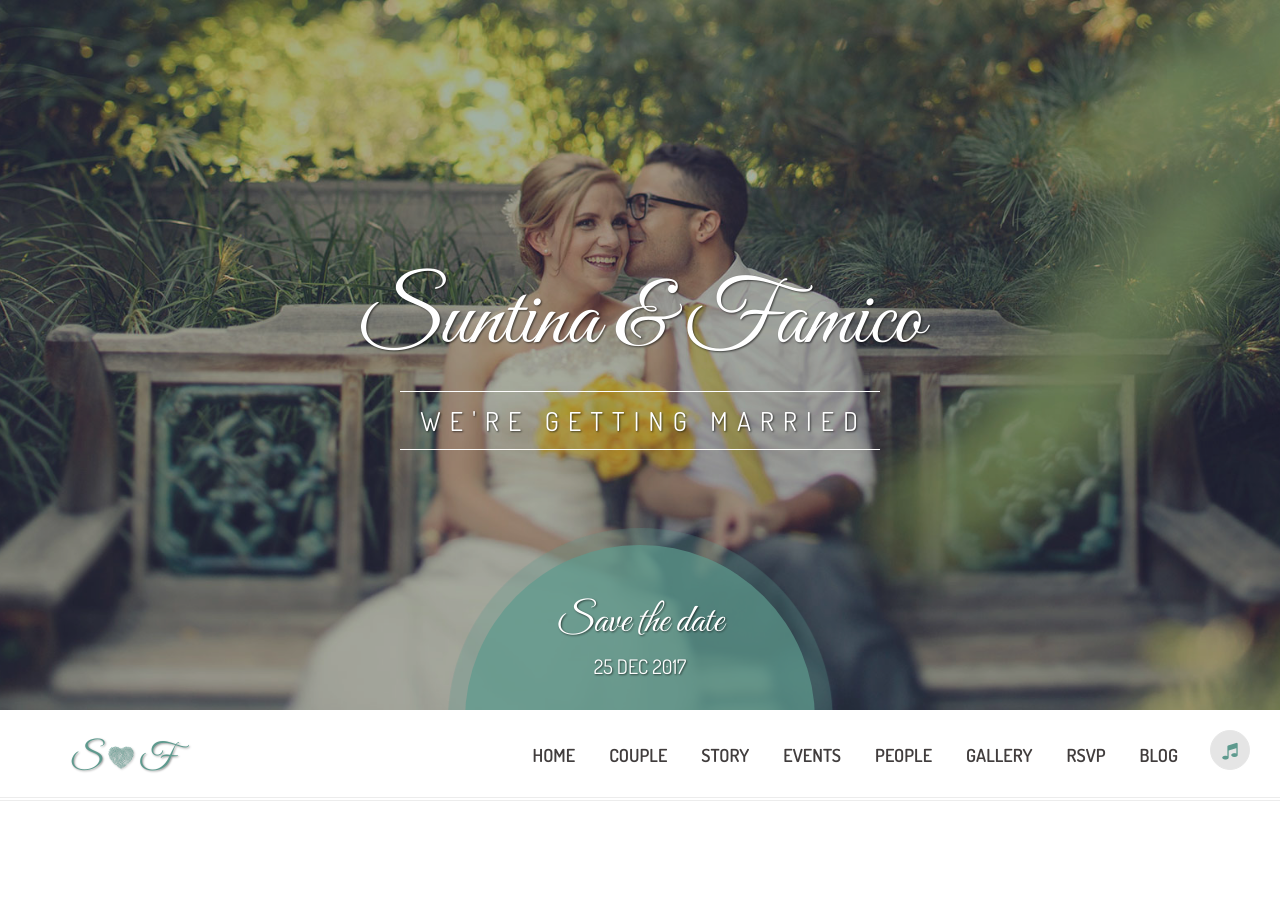
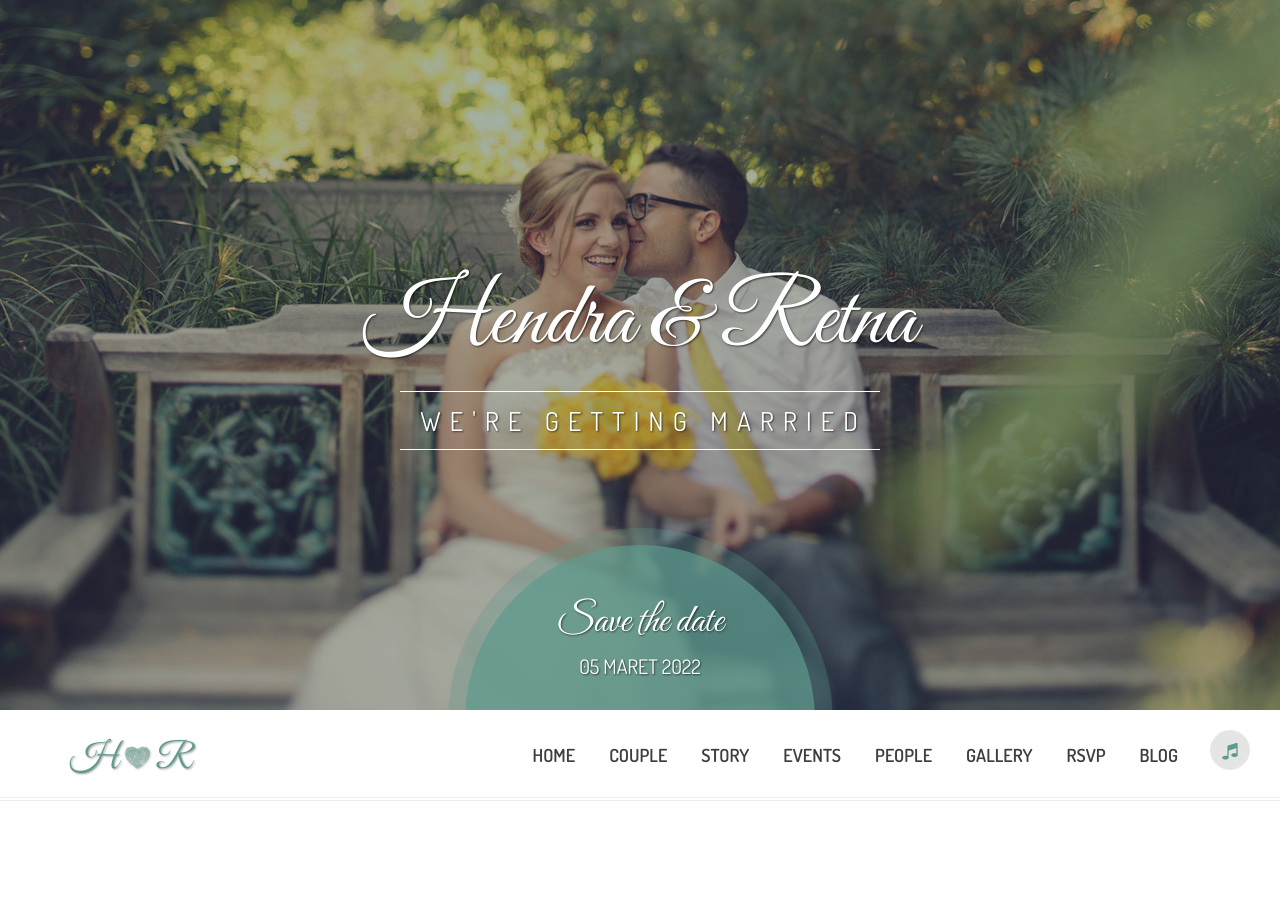
Before and after one commit to Haffizh/hendra-retna, a plain HTML site: page index.html in a window 1280 px wide. Shown: the top 898 px of the page. Drawn offline with Linux system fonts and the light colour scheme.

Commit message:
ganti nama

```diff
--- a/index.html
+++ b/index.html
@@ -9,7 +9,7 @@
     <meta name="viewport" content="width=device-width, initial-scale=1">
 
     <!-- Page Title -->
-    <title> Lovly Wedding - Responsive Wedding Template </title>
+    <title>Hendra - Retna, Wedding Invitation </title>
 
     <!-- Favicon and Touch Icons -->
     <link href="images/favicon/favicon.png" rel="shortcut icon" type="image/png">
@@ -86,7 +86,7 @@
             </div>
             <div class="wedding-announcement">
                 <div class="couple-name-merried-text">
-                    <h2 class="wow slideInUp" data-wow-duration="1s">Suntina &amp; Famico</h2>
+                    <h2 class="wow slideInUp" data-wow-duration="1s">Hendra &amp; Retna</h2>
                     <div class="married-text wow fadeIn" data-wow-delay="1s">
                         <h4 class="">
                         <span class=" wow fadeInUp" data-wow-delay="1.05s">W</span>
@@ -118,7 +118,7 @@
 
                 <div class="save-the-date">
                     <h4>Save the date</h4>
-                    <span class="date">25 DEC 2017</span>
+                    <span class="date">05 MARET 2022</span>
                 </div>
             </div>
         </section>
@@ -136,7 +136,7 @@
                             <span class="icon-bar"></span>
                         </button>
                         <div class="couple-logo">
-                            <h1><a href="#home">S <i class="fi flaticon-shape-1"></i> F</a></h1>
+                            <h1><a href="#home">H <i class="fi flaticon-shape-1"></i> R</a></h1>
                         </div>
                     </div>
                     <div id="navbar" class="navbar-collapse collapse navbar-right navigation-holder">
```
